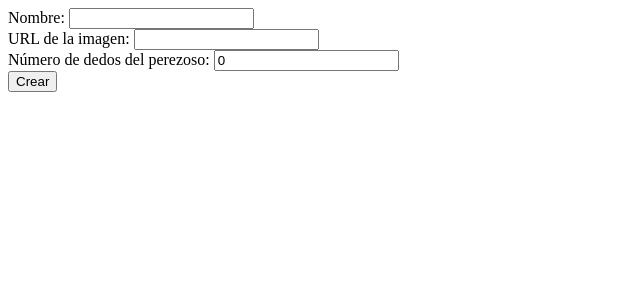
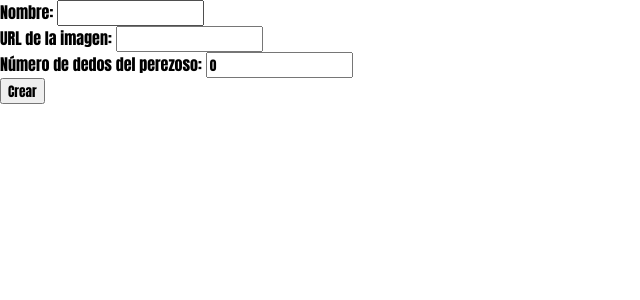
Before and after one commit to Horosh97/202309-w7ch4-daniel-andreu, a React (Vite) app: page / in a window 1280 px wide. Shown: the top 300 px of the page, without its empty margins (0-640 px from the left). Built offline with nearby package versions, Linux system fonts and the light colour scheme; no server answers.

Commit message:
Add global styles

```diff
--- a/src/main.tsx
+++ b/src/main.tsx
@@ -1,9 +1,11 @@
 import React from "react";
 import ReactDOM from "react-dom/client";
 import App from "./components/App/App";
+import GlobalStyle from "./styles/GlobalStyle";
 
 ReactDOM.createRoot(document.getElementById("root")!).render(
   <React.StrictMode>
+    <GlobalStyle />
     <App />
   </React.StrictMode>,
 );
--- /dev/null
+++ b/src/styles/GlobalStyle.ts
@@ -0,0 +1,31 @@
+import { createGlobalStyle } from "styled-components";
+
+const GlobalStyle = createGlobalStyle`
+  *, ::before, ::after {
+    box-sizing: border-box;
+  }
+
+  body {
+    margin: 0;
+    font-family: Impact, Haettenschweiler, 'Arial Narrow Bold', sans-serif
+  }
+
+  ul,
+  li {
+    margin: 0;
+    padding: 0;
+    list-style: none;
+  }
+
+  button,
+  input {
+    font-family: inherit;
+  }
+
+  h1,
+  h2 {
+    margin: 0;
+  }
+`;
+
+export default GlobalStyle;
```
